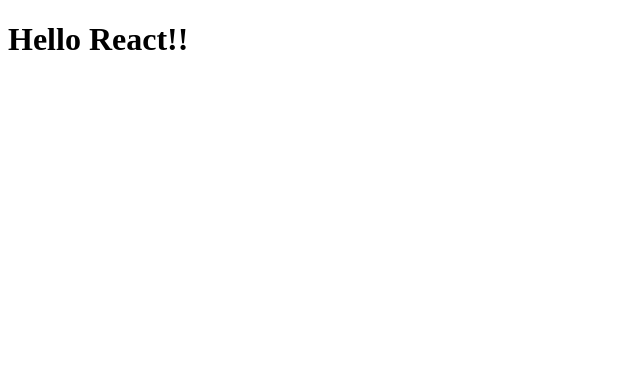
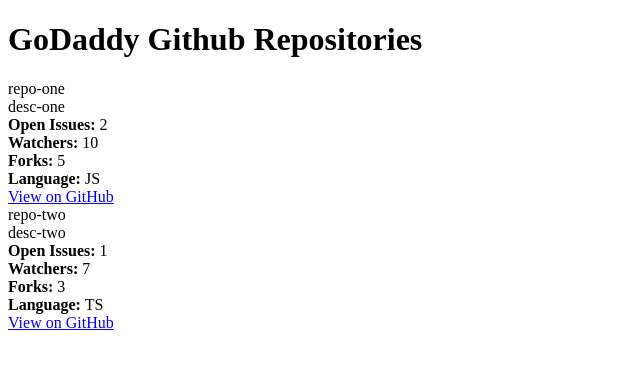
Before and after one commit to harssRajput/react_github_explorer, a React (Vite) app: page / in a window 1280 px wide. Shown: the top 366 px of the page, without its empty margins (0-640 px from the left). Built offline with nearby package versions, Linux system fonts and the light colour scheme.

Commit message:
add components & their basic logic, using mockdata

```diff
--- a/src/App.jsx
+++ b/src/App.jsx
@@ -1,6 +1,7 @@
+import Home from "./pages/Home"
 
 function App() {
-  return (<h1>Hello React!!</h1>)
+  return <Home />
 }
 
 export default App
--- /dev/null
+++ b/src/components/RepoCard.jsx
@@ -0,0 +1,14 @@
+import RepoDetails from "./RepoDetails";
+
+function RepoCard({ repo }) {
+
+  return (
+    <div className="repo-card" >
+      <div className="repo-title">{repo.name}</div>
+      <div className="repo-description">{repo.description}</div>
+      <RepoDetails repo={repo} />
+    </div>
+  );
+}
+
+export default RepoCard;
--- /dev/null
+++ b/src/components/RepoDetails.jsx
@@ -0,0 +1,27 @@
+import React from 'react';
+
+function RepoDetails({ repo }) {
+  return (
+    <div className="repo-details">
+      <div className="repo-detail-item">
+        <strong>Open Issues:</strong> {repo.open_issues_count}
+      </div>
+      <div className="repo-detail-item">
+        <strong>Watchers:</strong> {repo.watchers_count}
+      </div>
+      <div className="repo-detail-item">
+        <strong>Forks:</strong> {repo.forks_count}
+      </div>
+      <div className="repo-detail-item">
+        <strong>Language:</strong> {repo.language}
+      </div>
+      <div className="repo-detail-item">
+        <a href={repo.html_url} target="_blank">
+          View on GitHub
+        </a>
+      </div>
+    </div>
+  );
+}
+
+export default RepoDetails;
--- /dev/null
+++ b/src/components/RepoList.jsx
@@ -0,0 +1,16 @@
+import React from 'react';
+import RepoCard from './RepoCard';
+
+const RepoList = ({repos}) => {
+  return (
+    <div className="repo-list">
+      {repos.map((repo) => (
+        <RepoCard
+          key={repo.id} repo={repo}
+        />
+      ))}
+    </div>
+  );
+};
+
+export default RepoList;
--- /dev/null
+++ b/src/pages/Home.jsx
@@ -0,0 +1,38 @@
+import RepoList from '../components/RepoList';
+
+const mockRepos = [
+  {
+    id: 1,
+    name: "repo-one",
+    description: "desc-one",
+    html_url: "https://www.google.com",
+    language: "JS",
+    forks_count: 5,
+    open_issues_count: 2,
+    watchers_count: 10,
+  },
+  {
+    id: 2,
+    name: "repo-two",
+    description: "desc-two",
+    html_url: "https://www.yahoo.com",
+    language: "TS",
+    forks_count: 3,
+    open_issues_count: 1,
+    watchers_count: 7,
+  },
+];
+
+const Home = () => {
+
+  return (
+    <div className="home-container">
+      <h1>GoDaddy Github Repositories</h1>
+      <RepoList
+        repos={mockRepos}
+      />
+    </div>
+  );
+};
+
+export default Home;
```
